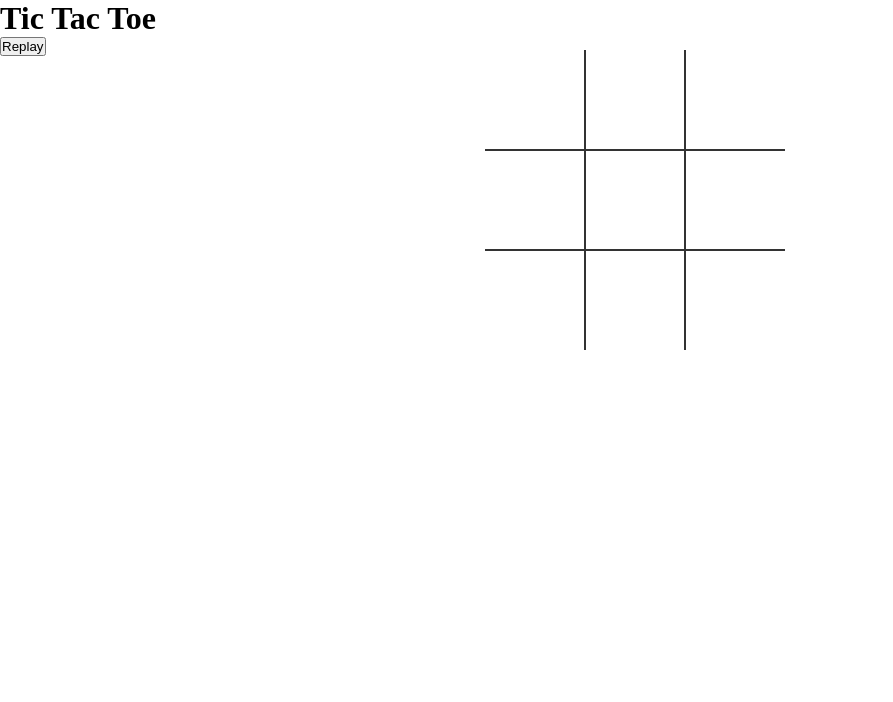
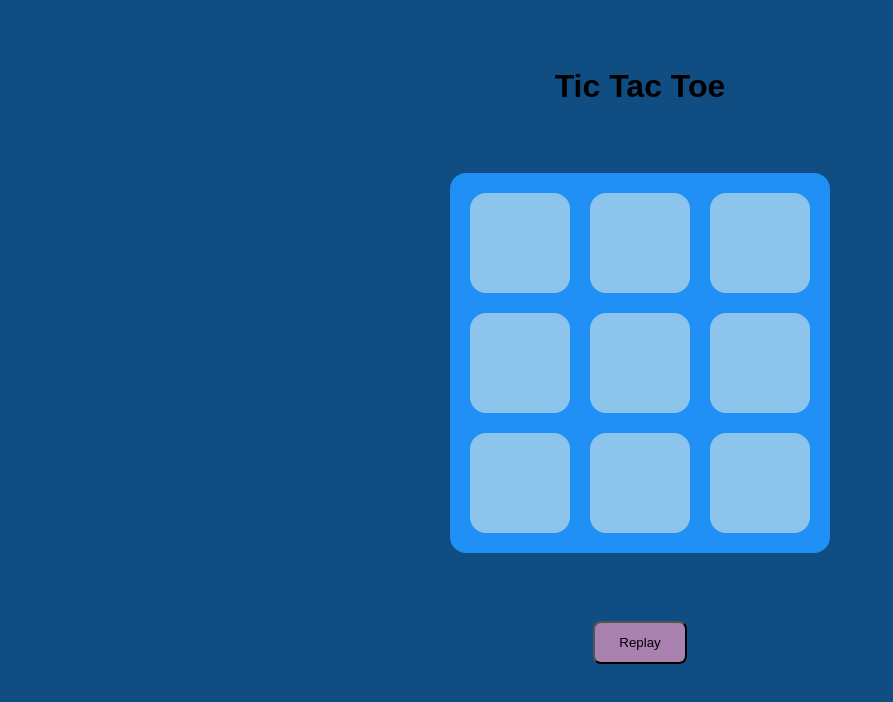
Before and after one commit to ionuser13/Platzi-Challenge, a website: page tictactoe/index.html in a window 1280 px wide. Shown: the whole page, without its empty margins (0-893 px from the left). Drawn offline with Linux system fonts and the light colour scheme.

Commit message:
finished new design of tic tac toe

```diff
--- a/tictactoe/index.html
+++ b/tictactoe/index.html
@@ -30,7 +30,7 @@
     <div class="endgame">
         <div class="text"></div>
     </div>
-    <button onclick="startGame()">Replay</button>
+    <button class="play" onclick="startGame()">Replay</button>
     <div id="modal" class="invisible"></div>
     <script src="./src/js/index.js"></script>
 </body>
--- a/tictactoe/src/js/index.js
+++ b/tictactoe/src/js/index.js
@@ -50,7 +50,7 @@ function checkWin(board, user) {
 
 function gameOver(gameWon) {
     for(let index of winCombos[gameWon.index]) {
-        document.getElementById(index).style.backgroundColor = gameWon.player == player ? "blue": "red";
+        document.getElementById(index).style.backgroundColor = gameWon.player == player ? "#93b1ca": "#fe7b7d";
     }
     for (let i = 0; i < cells.length; i++) {
         cells[i].removeEventListener("click", turnClick, false)
@@ -72,7 +72,7 @@ function bestSpot() {
 function checkTie() {
     if(emptySquares().length == 0) {
         for(let i = 0; i < cells.length; i++) {
-            cells[i].style.backgroundColor = "green";
+            cells[i].style.backgroundColor = "#148c7c";
             cells[i].removeEventListener("click", turnClick, false)
         }
         declareWinner("Tie Game!");
--- a/tictactoe/src/styles/styles.css
+++ b/tictactoe/src/styles/styles.css
@@ -2,45 +2,49 @@
     --border-color: #333;
     --endgame-bg: rgba(205, 133, 63, 0.8);
     --endgame-color: white;
+    --table-color: #2090f6;
+    --td-color-hover: #40587c;
+    --td-color: #8cc4ec;
+    --bg-color: #0f4d83;
 }
 * {
     margin: 0;
     padding: 0;
     box-sizing: border-box;
 }
+body {
+    display: flex;
+    flex-direction: column;
+    height: 100vh;
+    align-items: center;
+    justify-content: space-evenly;
+    background-color: var(--bg-color);
+    font-family: Arial, Helvetica, sans-serif;
+}
 table {
-    border-collapse: collapse;
-    position: absolute;
-    left: 50%;
-    margin-left: -155px;
-    top: 50px;
-}
-table tr:first-child td {
-    border-top: 0;
-}
-table tr:last-child td {
-    border-bottom: 0;
-}
-table tr td:first-child {
-    border-left: 0;
-}
-table tr td:last-child {
-    border-right: 0;
+    border-collapse: separate;
+    border-spacing: 20px;
+    background-color: var(--table-color);
+    border-radius: 16px;
 }
 td {
-    border: 2px solid var(--border-color);
     height: 100px;
     width: 100px;
     text-align: center;
     vertical-align: middle;
-    font-family: "Comic Sans MS", cursive, sans-serif;
-    font-size: 70px;
+    font-size: 60px;
     cursor: pointer;
+    border-radius: 16px;
+    transition: .3s;
+    background-color: var(--td-color);
+}
+td:hover {
+    background-color: var(--td-color-hover);
 }
 .endgame {
     display: none;
     width: 200px;
-    top: 120px;
+    top: 30%;
     background-color: var(--endgame-bg);
     position: absolute;
     left: 50%;
@@ -48,7 +52,20 @@ td {
     padding-top: 50px;
     padding-bottom: 50px;
     text-align: center;
-    border-radius: 5px;
+    border-radius: 24px;
     color: var(--endgame-color);
     font-size: 2rem;
 }
+table, .play {
+    width: fit-content
+}
+.play {
+    padding: 12px 24px;
+    border-radius: 8px;
+    background-color: #a881af;
+    cursor: pointer;
+    transition: .3s;
+}
+.play:hover {
+    background-color: #5dbea3;
+}
```
